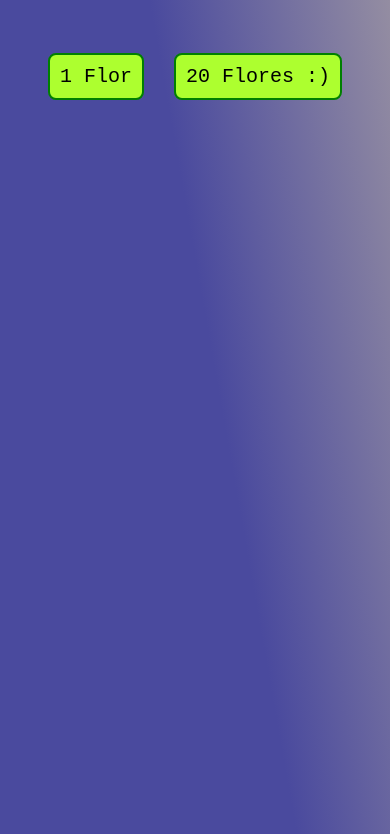
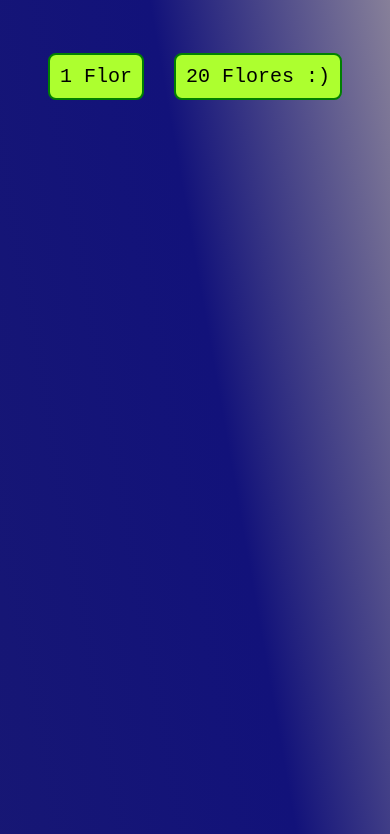
Before and after one commit to MarcoPadillaC98/Chesca, a plain HTML site: page Chesca/index.html in a window 390 px wide. Shown: the part 426-1260 px from the top of the page. Drawn offline with Linux system fonts and the light colour scheme; a web font is replaced by a local one.

Commit message:
Update style.css

```diff
--- a/Chesca/Css/style.css
+++ b/Chesca/Css/style.css
@@ -1,7 +1,7 @@
 body {
     margin: 0;
     font-family: 'Inclusive Sans', sans-serif;
-    background: linear-gradient(80deg, rgb(74, 74, 158), rgb(74, 74, 158), rgb(171, 162, 163));
+    background: linear-gradient(80deg, rgb(23, 23, 116), rgb(18, 18, 122), rgb(171, 162, 163));
 }
 
 h1 {
@@ -111,7 +111,7 @@ canvas {
 
 @media (max-width: 468px) {
     body {
-        background: linear-gradient(80deg, rgb(74, 74, 158), rgb(74, 74, 158), rgb(171, 162, 163));
+        background: linear-gradient(80deg, rgb(23, 23, 116), rgb(18, 18, 122), rgb(171, 162, 163));
 
     }
 }
```
